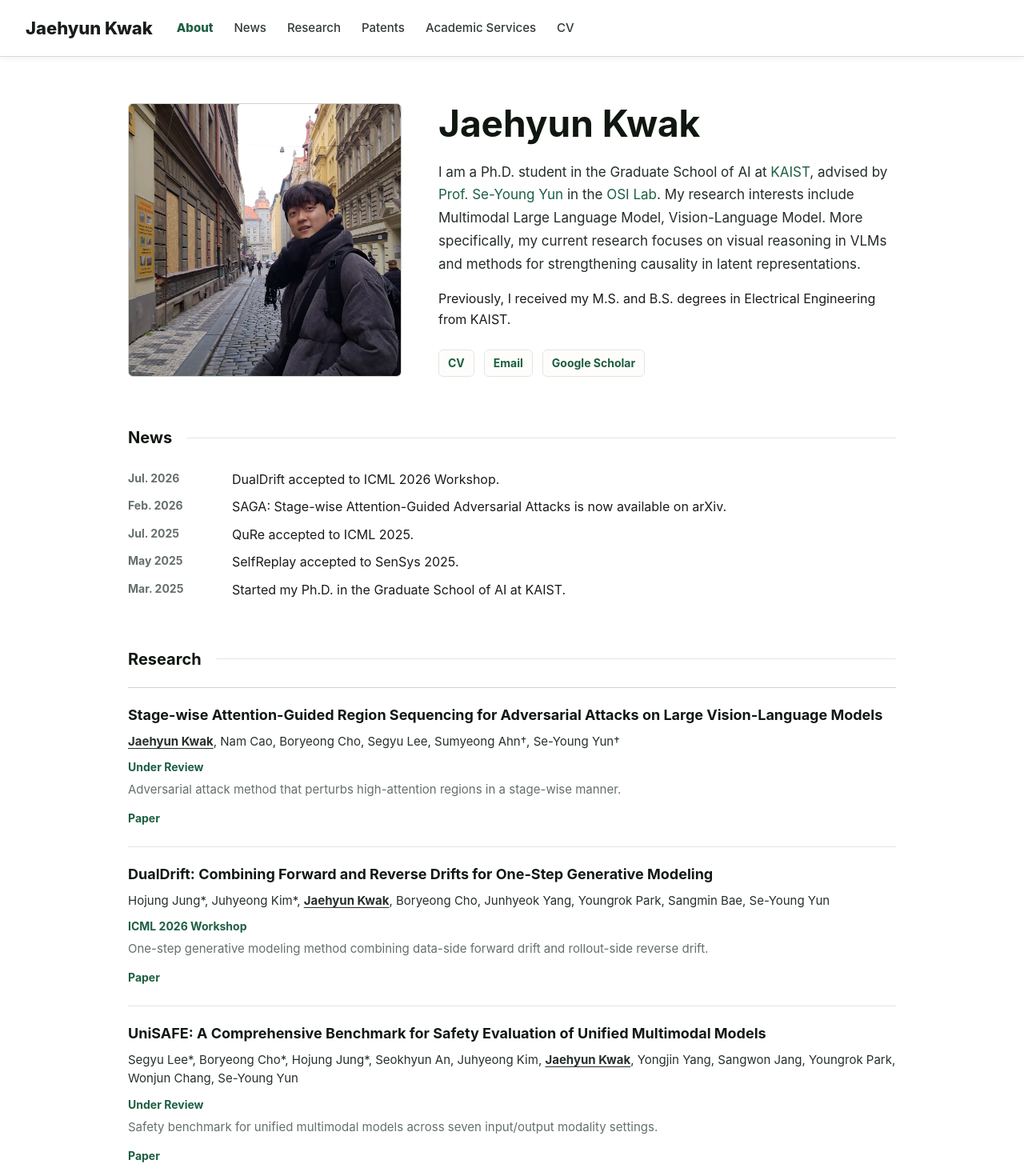
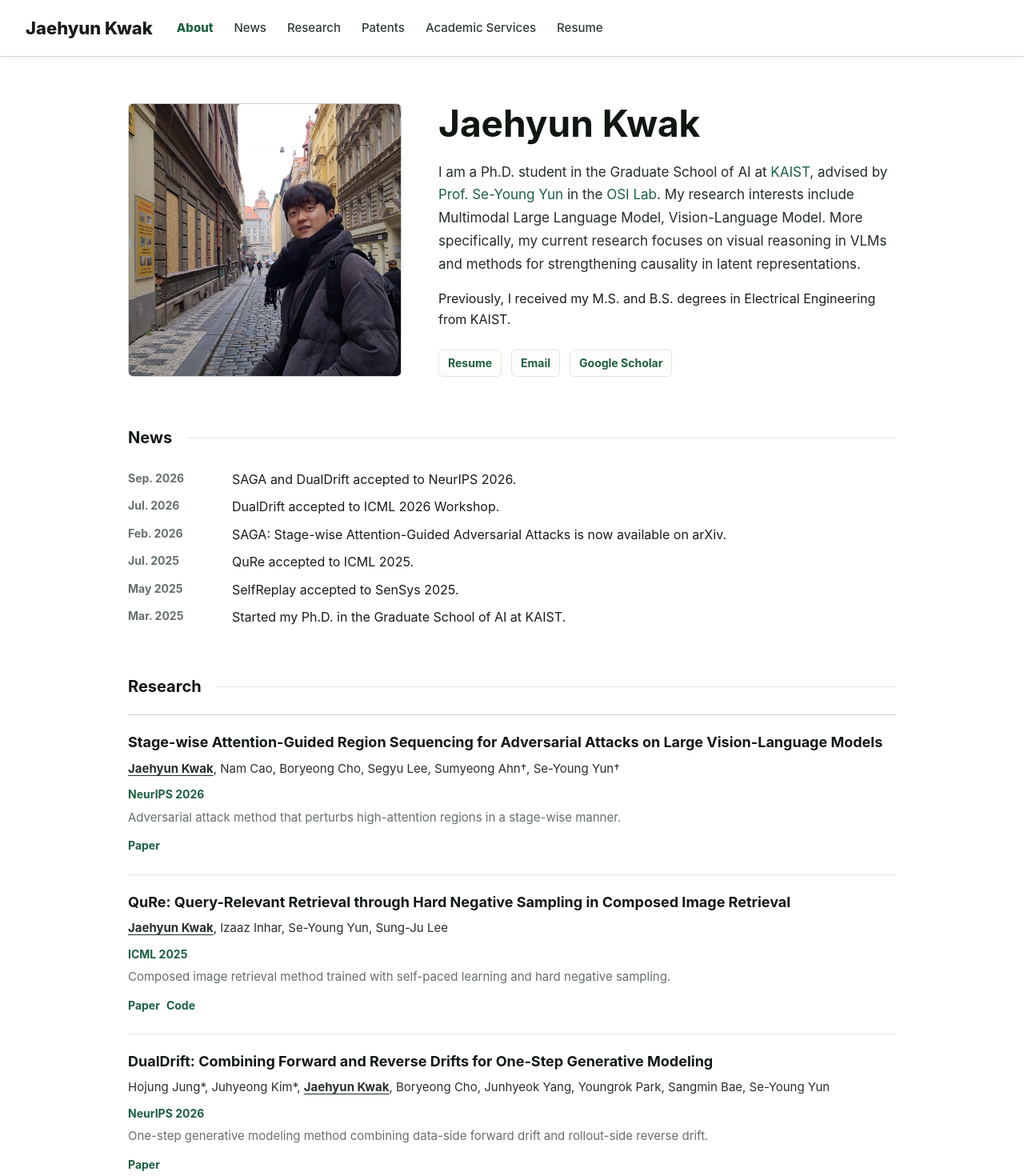
Before and after one commit to jaehyun-kwak/jaehyun-kwak.github.io, a React (Vite) app: page / in a window 1280 px wide. Shown: the top 1470 px of the page at 80% size. Built offline with nearby package versions, Linux system fonts and the light colour scheme.

Commit message:
Update resume links, publication order, and NeurIPS news

```diff
--- a/src/App.jsx
+++ b/src/App.jsx
@@ -107,8 +107,8 @@ function Header({ activeSection }) {
               {label}
             </a>
           ))}
-          <a href={profile.links.cv} target="_blank" rel="noreferrer">
-            CV
+          <a href={profile.links.resume} target="_blank" rel="noreferrer">
+            Resume
           </a>
         </nav>
       </div>
@@ -166,8 +166,8 @@ function About() {
         </p>
 
         <div className="contact" aria-label="Profile links">
-          <a href={profile.links.cv} target="_blank" rel="noreferrer">
-            CV
+          <a href={profile.links.resume} target="_blank" rel="noreferrer">
+            Resume
           </a>
           <a href={`mailto:${profile.email}`}>Email</a>
           <a href={profile.links.scholar} target="_blank" rel="noreferrer">
--- a/src/data.js
+++ b/src/data.js
@@ -13,12 +13,13 @@ export const profile = {
     kaist: "https://www.kaist.ac.kr/en/",
     lab: "https://osi.kaist.ac.kr/",
     advisor: "https://fbsqkd.github.io/",
-    cv: "https://drive.google.com/file/d/11hGj9fgn1KW_YHLPuHkcVbTzBO57RvUc/view?usp=sharing",
+    resume: "https://drive.google.com/file/d/11hGj9fgn1KW_YHLPuHkcVbTzBO57RvUc/view?usp=sharing",
     scholar: "https://scholar.google.com/citations?user=8oiT-7EAAAAJ&hl=ko",
   },
 };
 
 export const news = [
+  ["Sep. 2026", "SAGA and DualDrift accepted to NeurIPS 2026."],
   ["Jul. 2026", "DualDrift accepted to ICML 2026 Workshop."],
   [
     "Feb. 2026",
@@ -35,30 +36,10 @@ export const publications = [
       "Stage-wise Attention-Guided Region Sequencing for Adversarial Attacks on Large Vision-Language Models",
     authors:
       "Jaehyun Kwak, Nam Cao, Boryeong Cho, Segyu Lee, Sumyeong Ahn†, Se-Young Yun†",
-    venue: "Under Review",
+    venue: "NeurIPS 2026",
     note:
       "Adversarial attack method that perturbs high-attention regions in a stage-wise manner.",
     links: { Paper: "https://arxiv.org/pdf/2602.04356" },
-  },
-  {
-    title:
-      "DualDrift: Combining Forward and Reverse Drifts for One-Step Generative Modeling",
-    authors:
-      "Hojung Jung*, Juhyeong Kim*, Jaehyun Kwak, Boryeong Cho, Junhyeok Yang, Youngrok Park, Sangmin Bae, Se-Young Yun",
-    venue: "ICML 2026 Workshop",
-    note:
-      "One-step generative modeling method combining data-side forward drift and rollout-side reverse drift.",
-    links: { Paper: "https://openreview.net/forum?id=H5J9zbBlHX" },
-  },
-  {
-    title:
-      "UniSAFE: A Comprehensive Benchmark for Safety Evaluation of Unified Multimodal Models",
-    authors:
-      "Segyu Lee*, Boryeong Cho*, Hojung Jung*, Seokhyun An, Juhyeong Kim, Jaehyun Kwak, Yongjin Yang, Sangwon Jang, Youngrok Park, Wonjun Chang, Se-Young Yun",
-    venue: "Under Review",
-    note:
-      "Safety benchmark for unified multimodal models across seven input/output modality settings.",
-    links: { Paper: "https://arxiv.org/pdf/2603.17476" },
   },
   {
     title:
@@ -74,6 +55,16 @@ export const publications = [
   },
   {
     title:
+      "DualDrift: Combining Forward and Reverse Drifts for One-Step Generative Modeling",
+    authors:
+      "Hojung Jung*, Juhyeong Kim*, Jaehyun Kwak, Boryeong Cho, Junhyeok Yang, Youngrok Park, Sangmin Bae, Se-Young Yun",
+    venue: "NeurIPS 2026",
+    note:
+      "One-step generative modeling method combining data-side forward drift and rollout-side reverse drift.",
+    links: { Paper: "https://openreview.net/forum?id=H5J9zbBlHX" },
+  },
+  {
+    title:
       "SelfReplay: Adapting Self-Supervised Sensory Models via Adaptive Meta-Task Replay",
     authors:
       "Hyungjun Yoon, Jaehyun Kwak, Biniyam Tolera, Gaole Dai, Mo Li, Taesik Gong, Kimin Lee, Sung-Ju Lee",
@@ -81,6 +72,16 @@ export const publications = [
     note:
       "Few-shot domain adaptation method addressing domain shift between pre-training and fine-tuning data.",
     links: { Paper: "https://arxiv.org/pdf/2404.15305" },
+  },
+  {
+    title:
+      "UniSAFE: A Comprehensive Benchmark for Safety Evaluation of Unified Multimodal Models",
+    authors:
+      "Segyu Lee*, Boryeong Cho*, Hojung Jung*, Seokhyun An, Juhyeong Kim, Jaehyun Kwak, Yongjin Yang, Sangwon Jang, Youngrok Park, Wonjun Chang, Se-Young Yun",
+    venue: "Under Review",
+    note:
+      "Safety benchmark for unified multimodal models across seven input/output modality settings.",
+    links: { Paper: "https://arxiv.org/pdf/2603.17476" },
   },
   {
     title: "Federated Learning with Incomplete Sensing Modalities",
```
